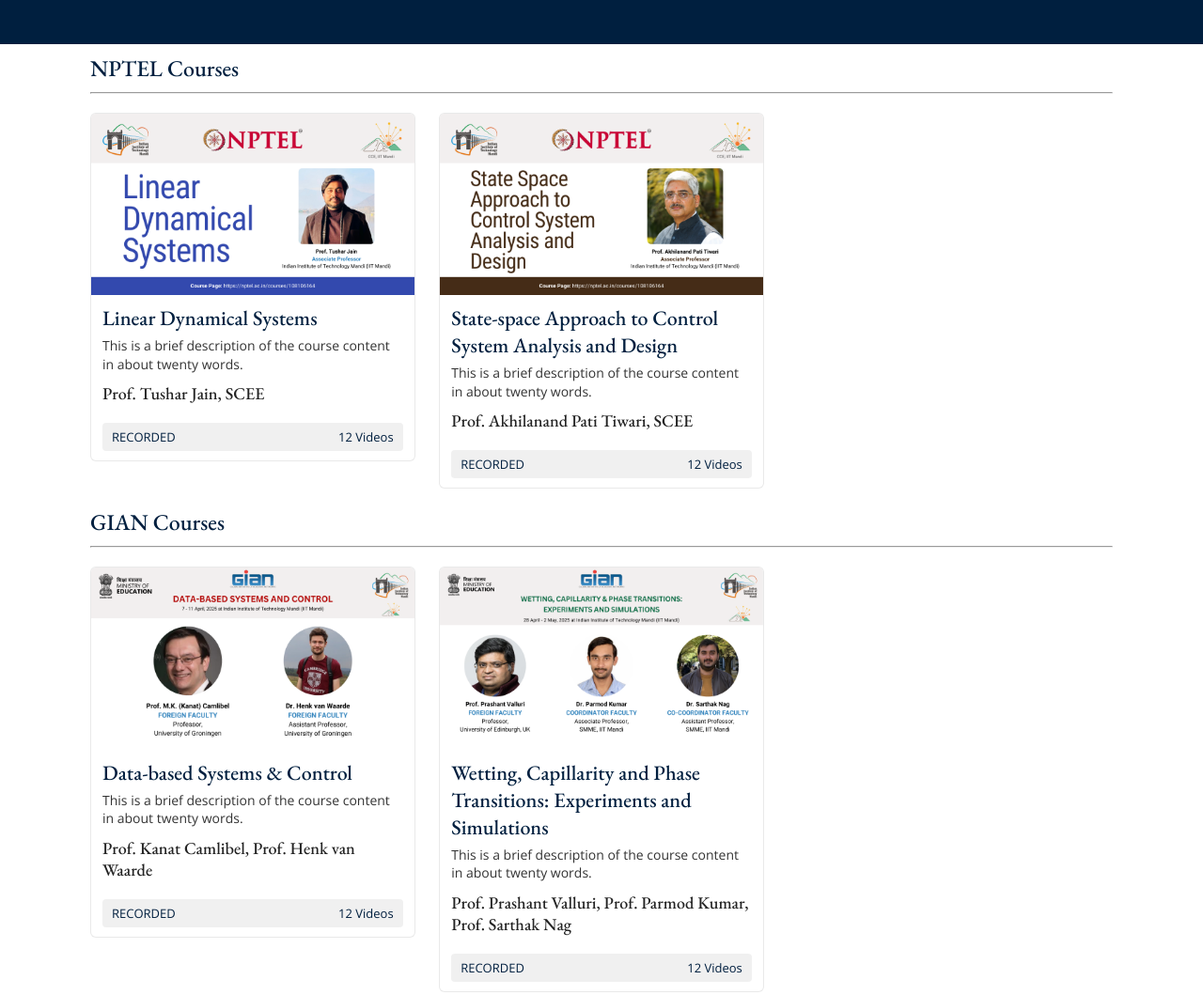
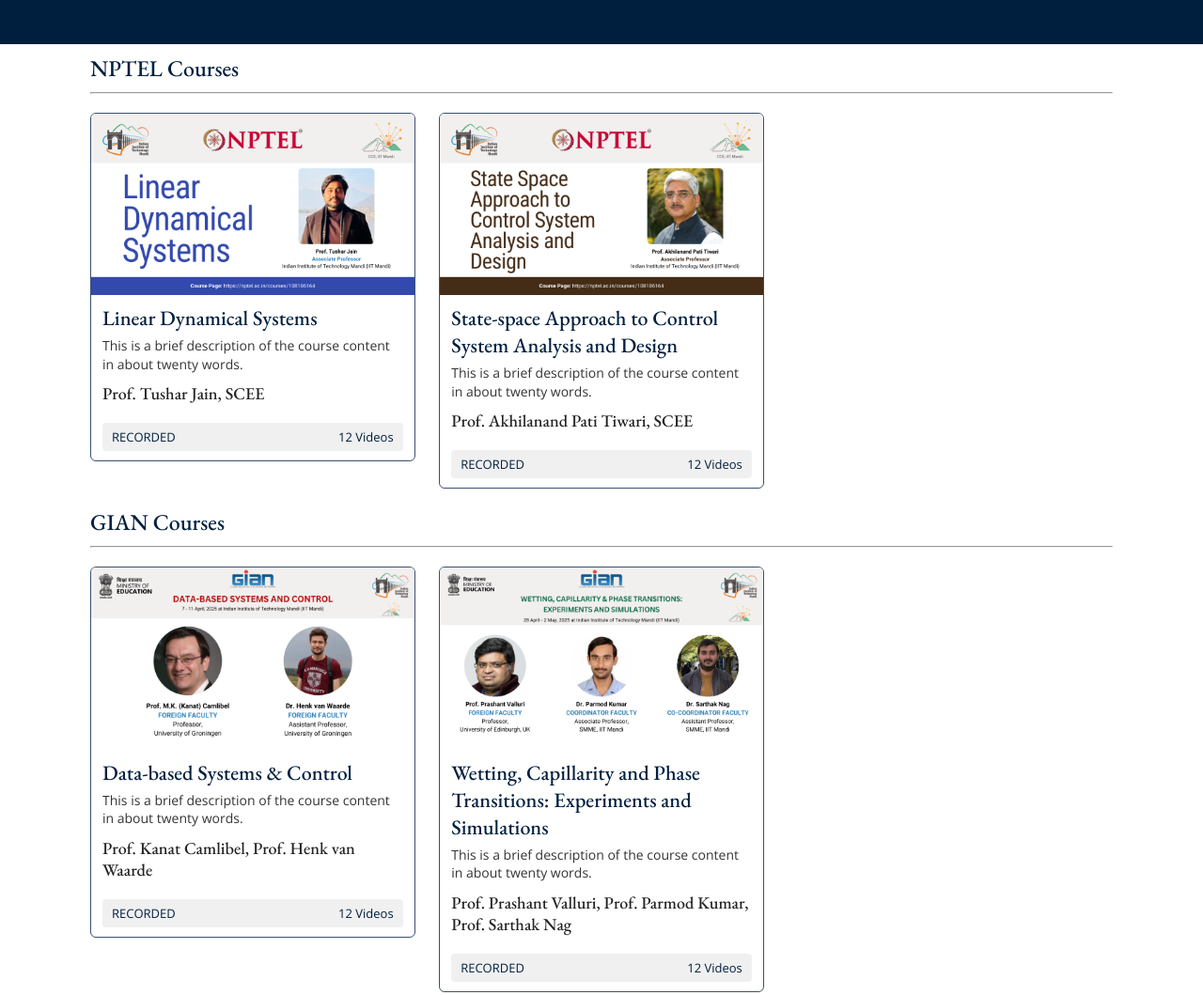
Before and after one commit to cceiitmandi/cceiitmandi.github.io, a plain HTML site: page Index.html in a window 1280 px wide. Shown: the part 509-1568 px from the top of the page at 94% size. Drawn offline with nearby package versions, Linux system fonts and the light colour scheme.

Commit message:
Update Index.html

```diff
--- a/Index.html
+++ b/Index.html
@@ -117,7 +117,8 @@
     .course-tile {
       display: flex;
       flex-direction: column;
-      border: 1px solid rgba(200, 200, 200, 0.4);
+      border: 1px solid;
+      border-color: #3b4f70;
       border-radius: 6px;
       overflow: hidden;
       background: #fff;
```
